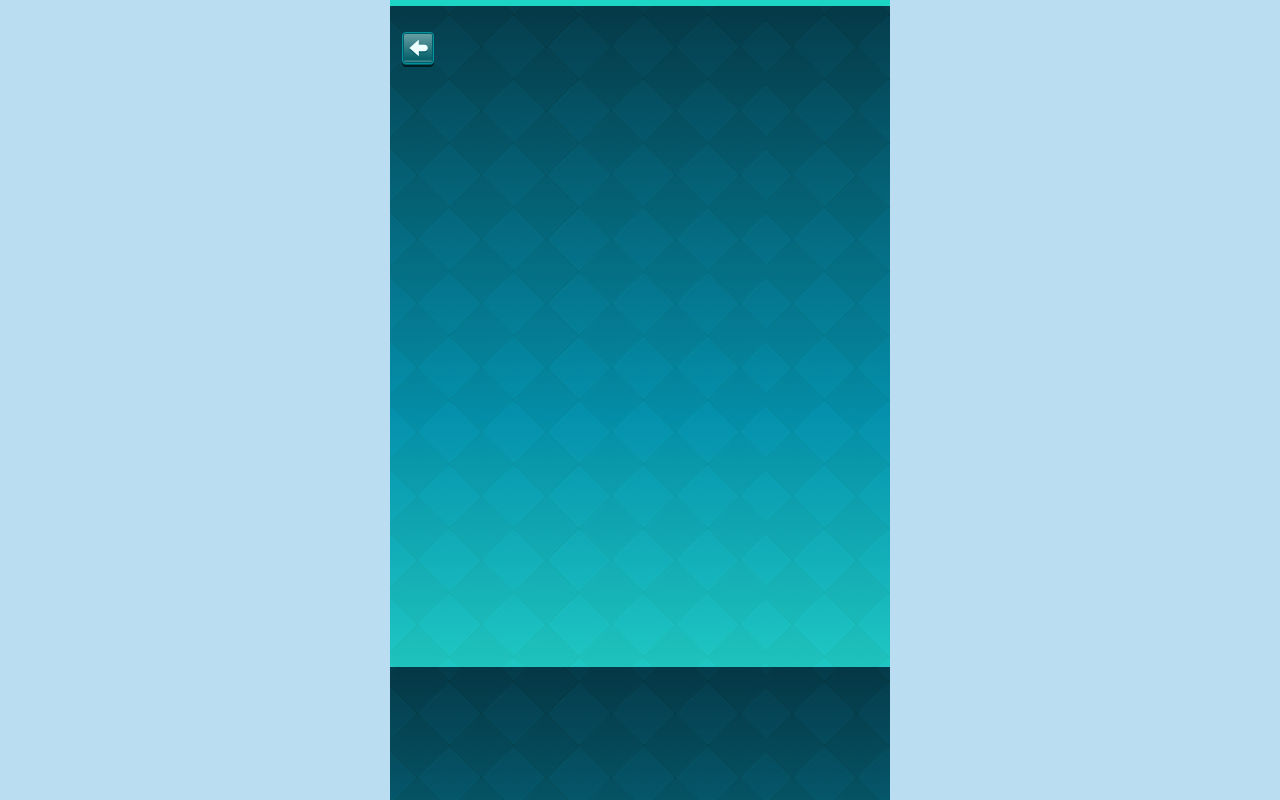
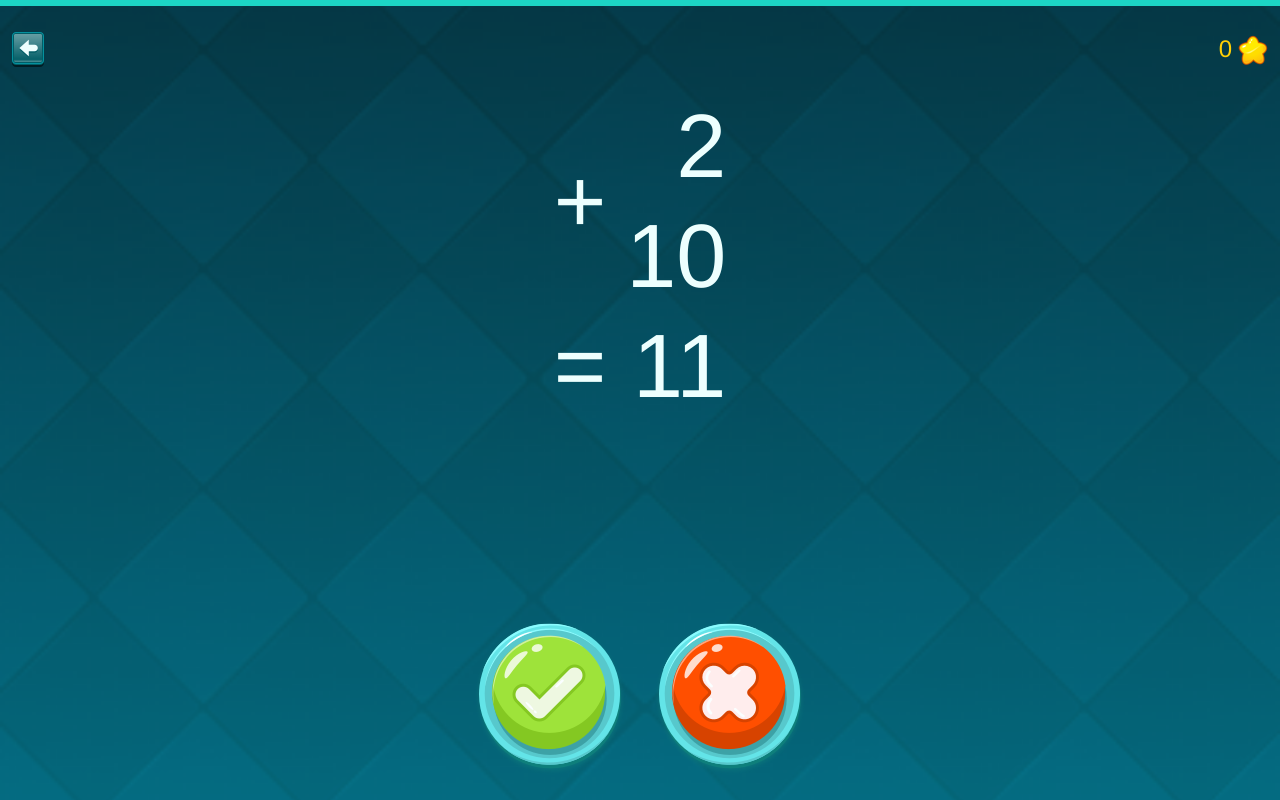
Before and after one commit to starfall-9000/freaking-math-html5, a plain HTML site: page index.html in a window 1280 px wide. Drawn offline with nearby package versions, Linux system fonts and the light colour scheme.

Commit message:
add main-screen

```diff
--- a/css/styles.css
+++ b/css/styles.css
@@ -3,16 +3,15 @@
   padding: 0;
 }
 
-html {
-  height: 100vh;
-  width: 100vw;
-}
-
 body {
+  flex: 1;
   display: flex;
+  flex-direction: column;
+  position: relative;
   background: rgba(30, 145, 214, 0.3);
   height: 100vh;
   width: 100vw;
+  align-items: center;
 }
 
 .container {
@@ -20,10 +19,11 @@ body {
   display: flex;
   position: relative;
   flex-direction: column;
-  max-width: 500px;
-  min-width: 300px;
   padding: 0;
   background-image: url('../images/background.png');
+  background-repeat: no-repeat;
+  background-size: cover;
+  width: 100vw;
 }
 
 .home-screen {
@@ -84,6 +84,7 @@ body {
   flex-direction: row;
   align-items: center;
   justify-content: space-between;
+  margin-top: 32px;
 }
 
 .btn-main {
@@ -91,49 +92,83 @@ body {
   border: none;
 }
 
-.back {
+.btn-back {
   margin-left: 12px;
-  margin-top: 32px;
+}
+
+.score-view {
+  display: flex;
+  color: #ffcf05;
+  font-size: 24px;
+  align-items: center;
+}
+
+.star-score {
+  margin-left: 6px;
+  margin-right: 12px;
 }
 
 .main-container {
-  clear: both;
-  display: none;
+  flex: 1;
+  display: flex;
   flex-direction: column;
+  justify-content: space-between;
   align-items: center;
-  margin-bottom: 100px;
+  margin-top: 24px;
+  margin-bottom: 24px;
+  min-width: 360px;
 }
 
-.button-view {
+.math-view {
+  display: flex;
+  flex-direction: column;
+  font-size: 90px;
+  color: #edfffe;
+  line-height: 110px;
+}
+
+.operation-view {
   display: flex;
   flex-direction: row;
-  justify-content: space-around;
-  min-width: 240px;
-  margin-top: 30px;
+  align-items: center;
+  justify-content: space-between;
 }
 
-.main-button {
-  height: 100px;
-  width: 100px;
-  border-radius: 5px;
+.operator {
+  margin-right: 20px;
 }
 
-.math {
+.number-operation {
   display: flex;
-  justify-content: space-between;
-  min-width: 240px;
+  flex-direction: column;
+  min-width: 90px;
+  align-items: flex-end;
 }
 
-.big-text {
-  font-size: 40px;
+.operation-result {
+  display: flex;
+  flex-direction: row;
+  justify-content: space-between;
 }
 
-.button-left {
-  background: #3fa34d;
+.equal-character {
+  margin-right: 20px;
 }
 
-.button-right {
-  background: #ad343e;
+.number-result {
+  display: flex;
+  min-width: 90px;
+  justify-content: flex-end;
+}
+
+.operation-button-view {
+  padding-left: 10px;
+  padding-right: 10px;
+}
+
+.btn-result {
+  margin-left: 12px;
+  margin-right: 12px;
 }
 
 .pop-up-container {
--- a/index.html
+++ b/index.html
@@ -26,8 +26,7 @@
 </head>
 
 <body>
-  <div class="container">
-    <div class="home-screen">
+  <div class="container home-screen">
     <img class="logo" src="./images/logo.png" />
     <div class="home-main">
       <div class="btn-home-content">
@@ -50,30 +49,41 @@
       </div>
     </div>
   </div>
-    <div class="main-screen">
+  <div class="container main-screen">
     <div class="time" id="time"></div>
     <div class="main-header">
-        <button class="btn-main back">
+      <button class="btn-main btn-back">
         <img id="btn-main-back" src="./images/ic-back.png" />
       </button>
+      <div class="score-view">
+        <span id="score">0</span>
+        <img class="star-score" src="./images/ic-star-score.png" />
+      </div>
+    </div>
+    <div class="main-container">
+      <div class="math-view">
+        <div class="operation-view">
+          <span class="operator">+</span>
+          <div class="number-operation">
+            <span class="num1">21</span>
+            <span class="num2">19</span>
+          </div>
+        </div>
+        <div class="operation-result">
+          <span class="equal-character">=</span>
+          <div class="number-result">
+            <span class="result">26</span>
           </div>
         </div>
       </div>
-  <div class="main-container">
-    <div class="math big-text">
-      <span class="num1">.</span>
-      <span class="operator">.</span>
-      <span class="num2">.</span>
-      =
-      <span class='result'>.</span>
+      <div class="operation-button-view">
+        <button class="btn-main btn-result" value="true">
+          <img src="./images/btn-true.png" />
+        </button>
+        <button class="btn-main btn-result" value="false">
+          <img src="./images/btn-false.png" />
+        </button>
       </div>
-    <div class="button-view">
-      <button type='button' class='main-button button-left' value='true'>
-        True
-      </button>
-      <button type='button' class='main-button button-right' value='false'>
-        False
-      </button>
     </div>
   </div>
   <div class="pop-up-container">
--- a/js/actions.js
+++ b/js/actions.js
@@ -2,7 +2,7 @@ $(document).on('click', '#btn-home-play', function() {
   console.log('click play')
 })
 
-$(document).on('click', '.main-button', function() {
+$(document).on('click', '.btn-result', function() {
   check($(this).attr('value'))
 })
 
```
Lines whose indentation alone changed are shown as unchanged.
